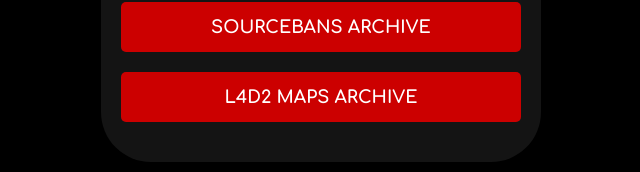
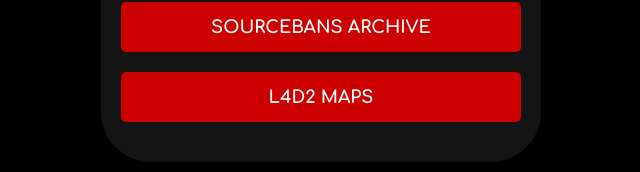
Before and after one commit to theletterjwithadot/jdot-io, a plain HTML site: page index.html in a window 1280 px wide. Shown: the part 546-718 px from the top of the page, without its empty margins (319-959 px from the left). Drawn offline with Linux system fonts and the light colour scheme.

Commit message:
Update index.html

```diff
--- a/index.html
+++ b/index.html
@@ -81,7 +81,7 @@
             <a href="https://docs.google.com/spreadsheets/d/1XLZqw8J0k3miC9COVHKiE-_O_y7eYRVJHDYLFo8vloE/">SourceBans Archive</a>
         </div>
 		<div class="link-item">
-            <a href="https://drive.google.com/drive/folders/1sWP8oWe394Jv37Kk3KasfDnJqtk9szuD?usp=sharing">L4D2 Maps Archive</a>
+            <a href="https://sirplease.vercel.app/downloads/campaigns">L4D2 Maps</a>
         </div>
     </div>
 </body>
```
